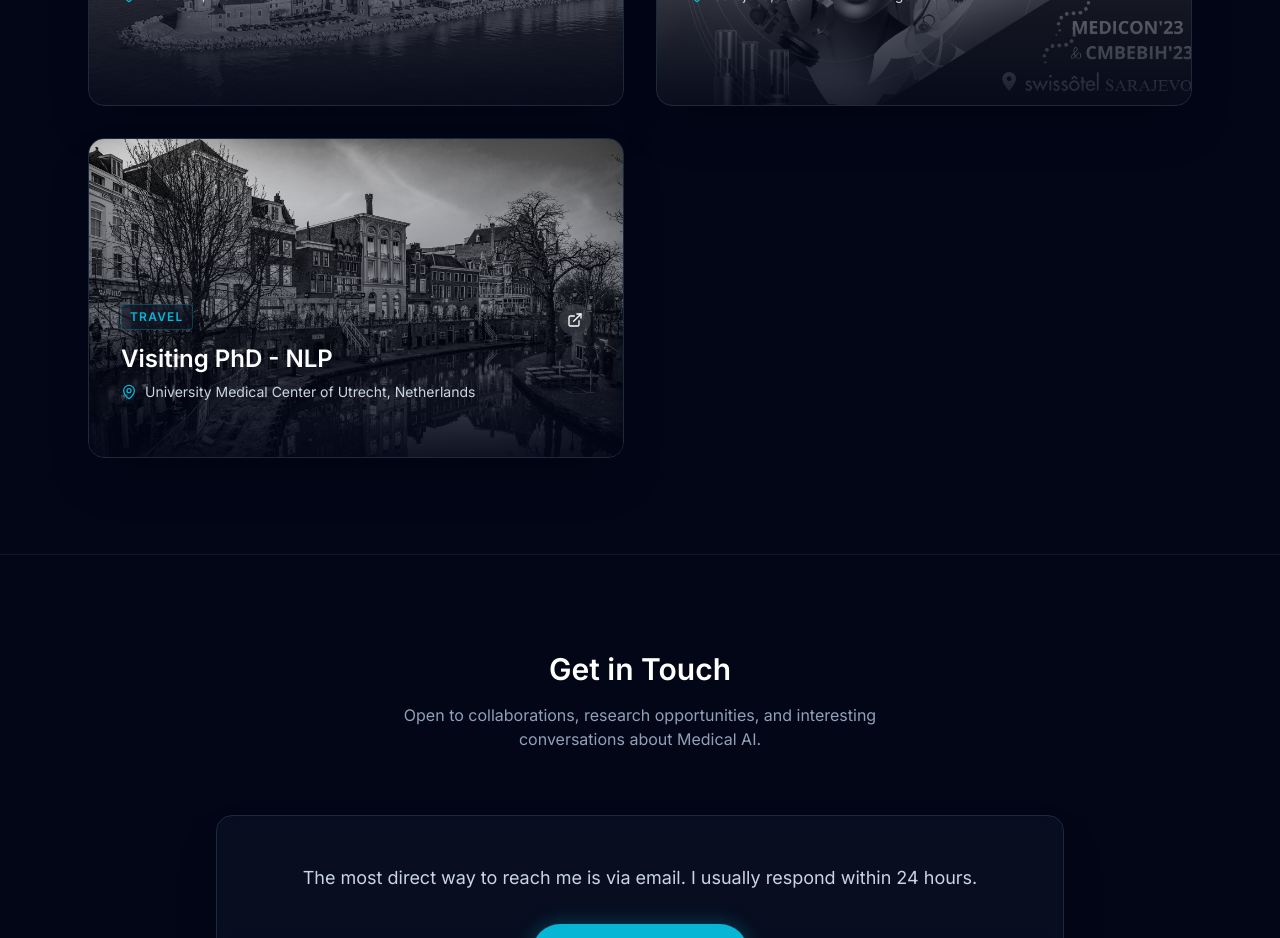
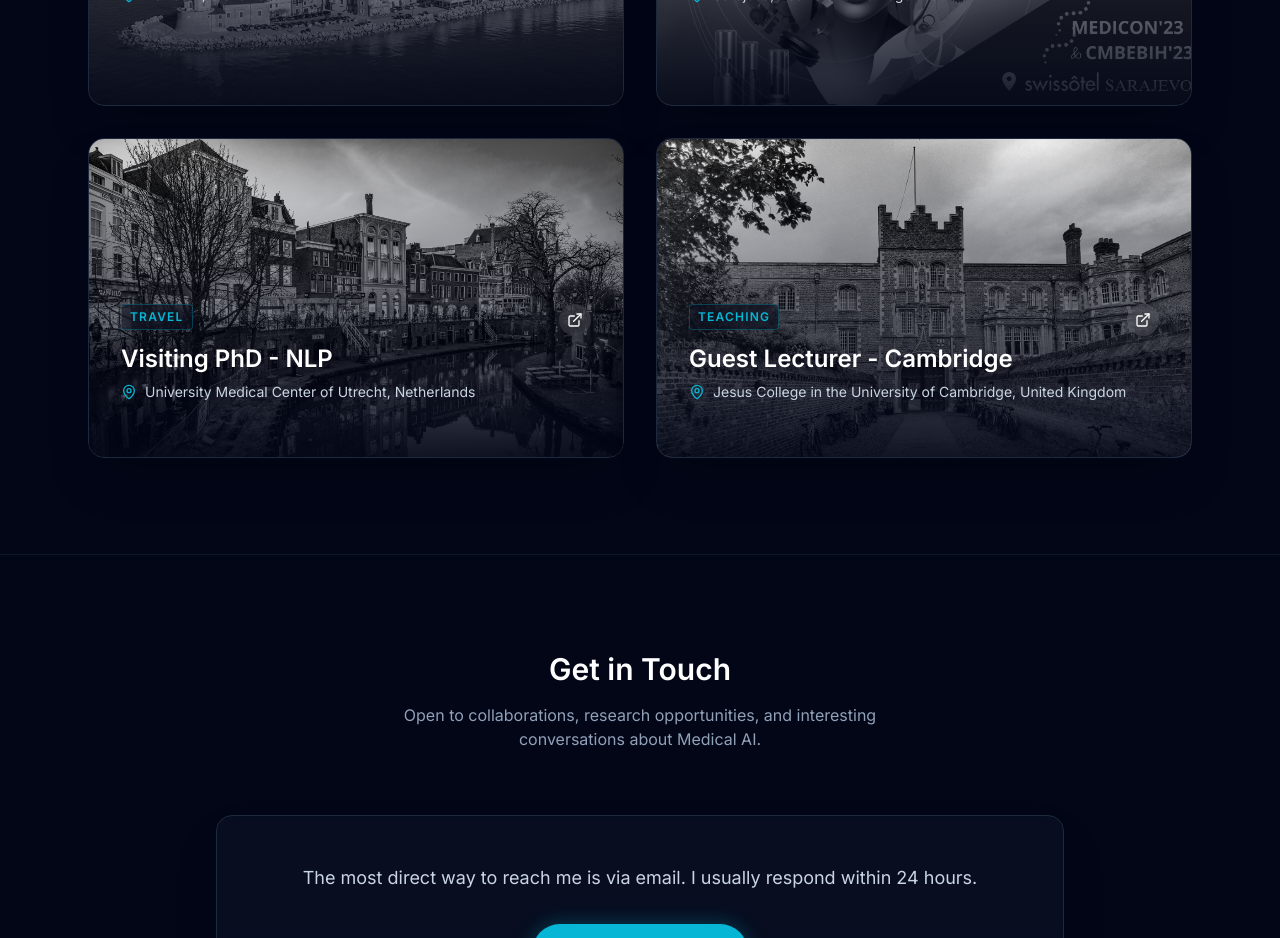
Before and after one commit to Jacopo-vitale/my-portfolio-webapp, a React (Vite) app: page / in a window 1280 px wide. Shown: the part 5920-6858 px from the top of the page. Built offline with nearby package versions, Linux system fonts and the light colour scheme.

Commit message:
improvements and card completion

```diff
--- a/constants.ts
+++ b/constants.ts
@@ -246,4 +246,13 @@ export const GALLERY: GalleryItem[] = [
     description: "Visiting scholar at UMC Utrecht, exploring EHR data mining.",
     link:"https://research.umcutrecht.nl/technologies/bioinformatics/routine-care-data-analytics/"
   },
+  {
+    id: "edu-1",
+    title: "Guest Lecturer - Cambridge",
+    category: "Teaching",
+    location: "Jesus College in the University of Cambridge, United Kingdom",
+    image: "/photos/cambridge.jpg", // Placeholder
+    description: "Tutoring and holding a seminar on Docker & Kubernetes",
+    link:"https://www.jesus.cam.ac.uk/"
+  },
 ];
```
Also changed, not shown: photos/cambridge.jpg (added).
